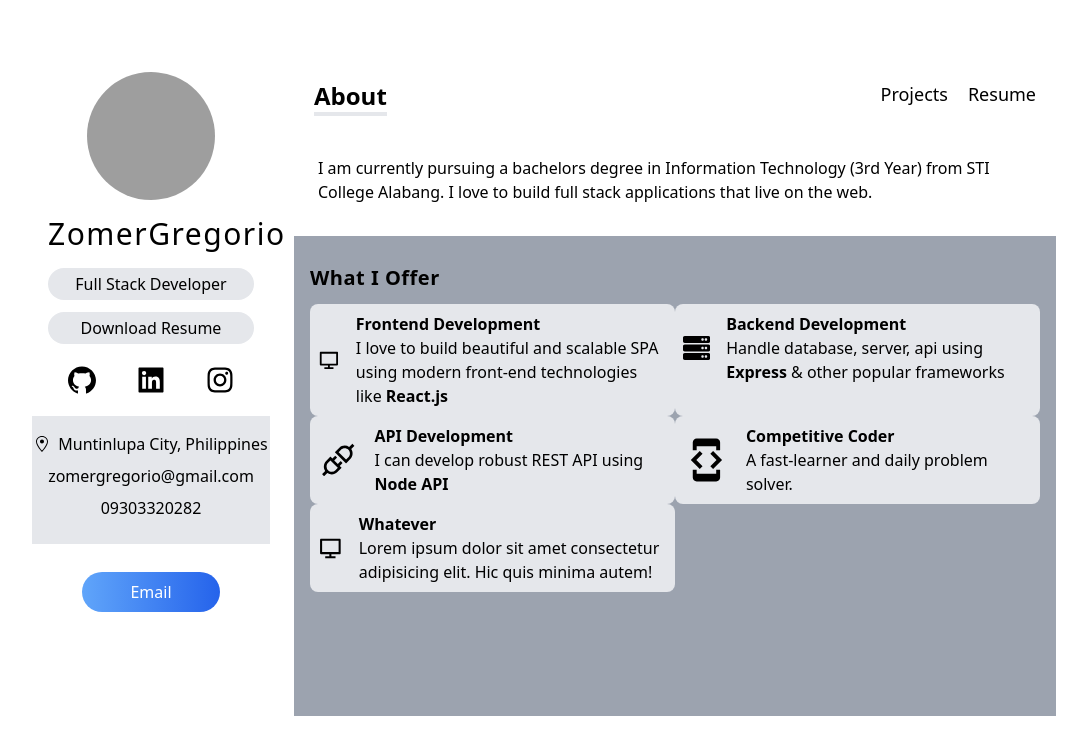
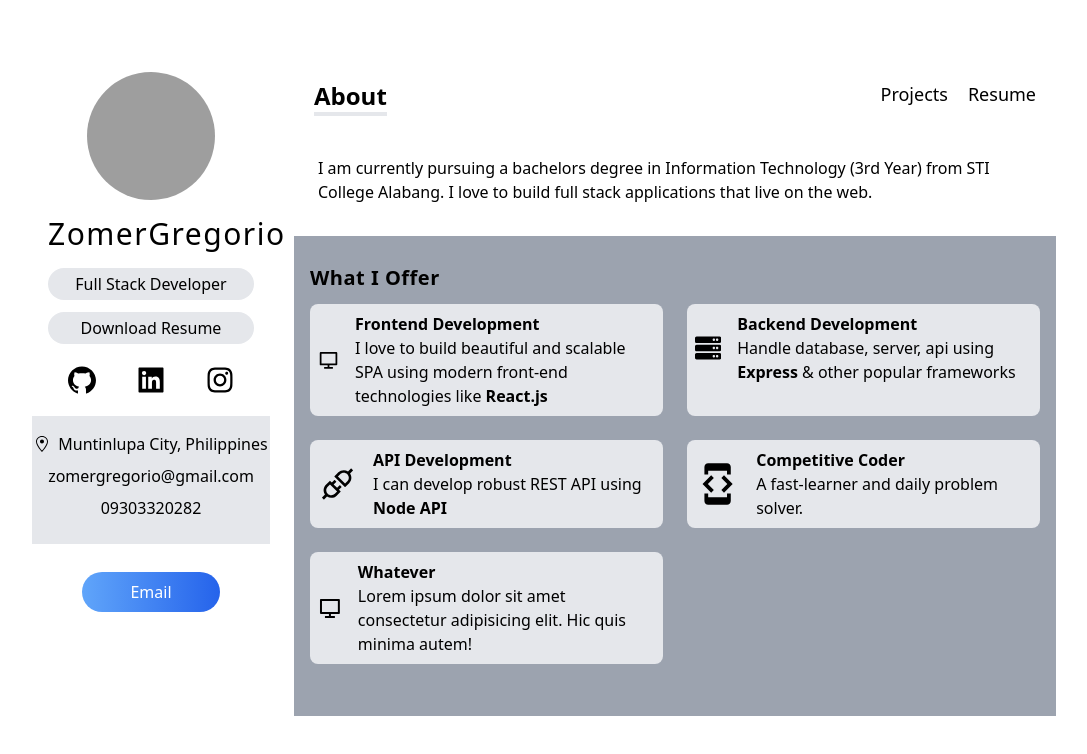
Before and after one commit to zomeru/portfolio-next-ts, a Next.js app: page / in a window 1280 px wide. Shown: the top 754 px of the page, without its empty margins (96-1183 px from the left). Built offline with nearby package versions, Linux system fonts and the light colour scheme; grey boxes are pictures that could not be loaded.

Commit message:
Finish about page and fix some styling

```diff
--- a/components/ServiceCard.tsx
+++ b/components/ServiceCard.tsx
@@ -4,12 +4,17 @@ import { IService } from '../type';
 const ServiceCard: React.FC<{ service: IService }> = ({
   service: { Icon, about, title },
 }) => {
+  const generateMarkup = () => {
+    return {
+      __html: about,
+    };
+  };
   return (
     <div className='flex items-center p-2 space-x-4'>
       <Icon className='w-12 h-12 text-blue' />
       <div>
         <h4 className='font-bold'>{title}</h4>
-        <p dangerouslySetInnerHTML={{ __html: about }} />
+        <p dangerouslySetInnerHTML={generateMarkup()} />
       </div>
     </div>
   );
--- a/pages/index.tsx
+++ b/pages/index.tsx
@@ -18,7 +18,7 @@ const index: React.FC<indexProps> = () => {
         style={{ marginLeft: '-1.5rem', marginRight: '-1.5rem' }}
       >
         <h6 className='my-3 text-xl font-bold tracking-wide'>What I Offer</h6>
-        <div className='grid gab-6 lg:grid-cols-2'>
+        <div className='grid gap-6 lg:grid-cols-2'>
           {services.map(service => (
             <div
               key={service.title}
```
